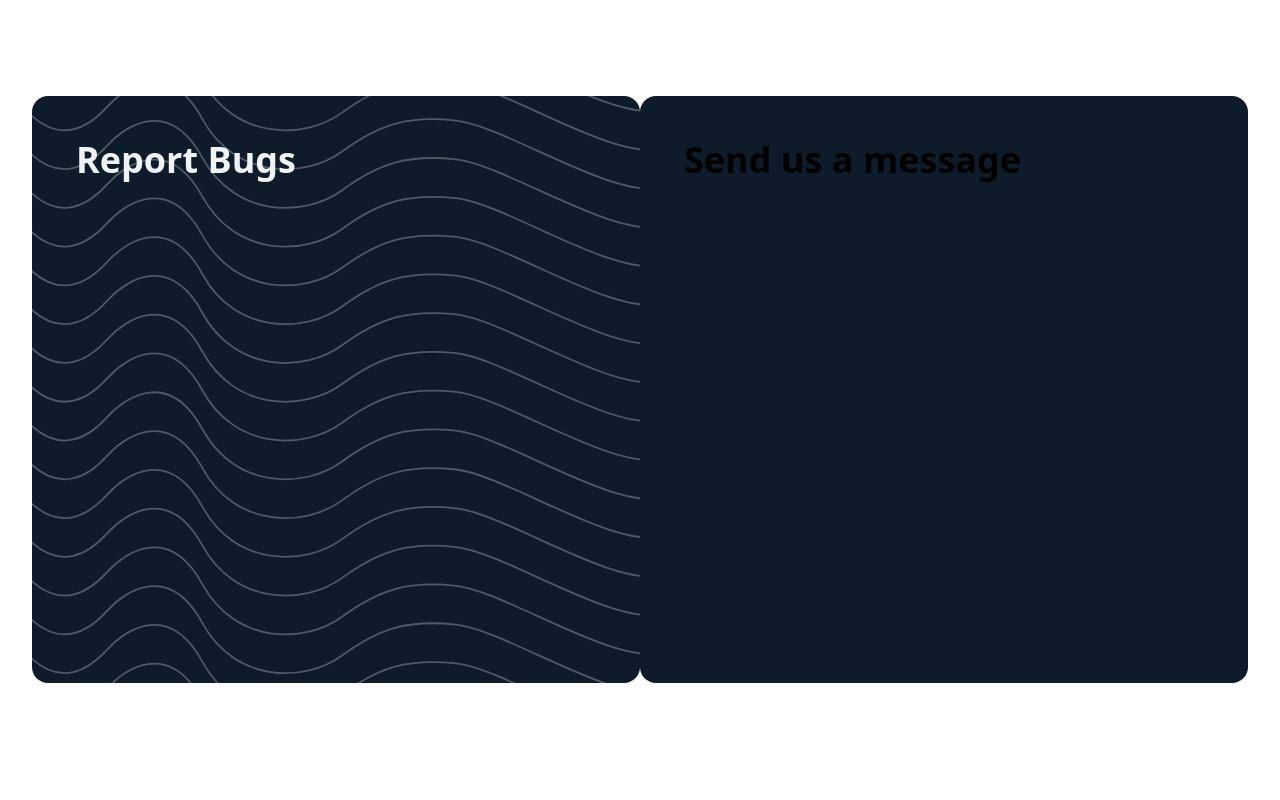
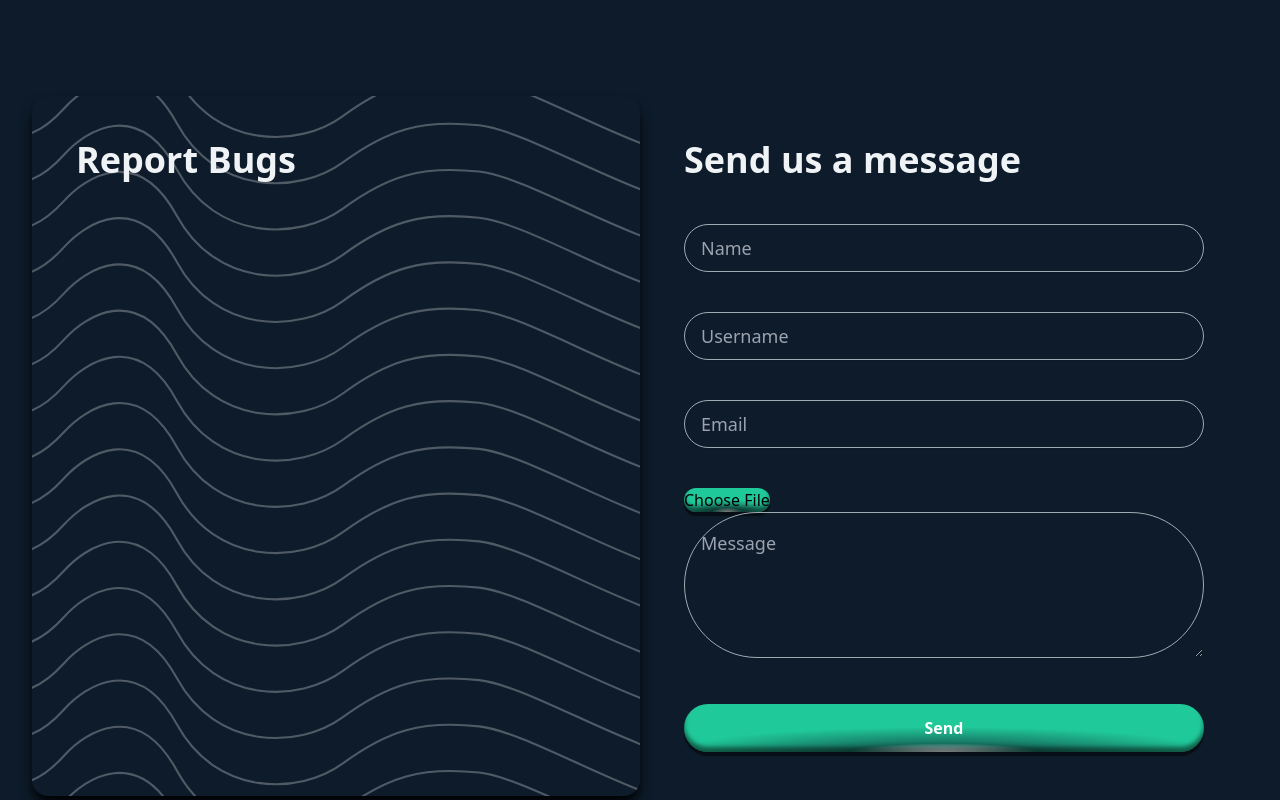
Before and after one commit to NduNdu21/stake.city-ndudev, a React (Create React App) app: page /bug-report in a window 1280 px wide. Built offline with nearby package versions, Linux system fonts and the light colour scheme; no server answers; a web font is replaced by a local one.

Commit message:
Added form elements

```diff
--- a/src/components/Layout.jsx
+++ b/src/components/Layout.jsx
@@ -1,15 +1,23 @@
 import React from "react";
 import bgImage from "../imgs/lines.svg";
+import { useState } from "react";
+
 
 export default function Layout() {
+    const [selectedFile, setSelectedFile] = useState(null);
+
+    const handleFileChange = (event) => {
+        setSelectedFile(event.target.files[0]);
+    };
+
     return (
-        <section className="py-24">
+        <section className="bg-[#0D1B2A] py-24">
             <div className="mx-auto max-w-7xl px-4 sm:px-6 lg:px-8">
                 <div className="grid lg:grid-cols-2 grid-cols-1">
                     <div className="lg:mb-0 mb-10">
                         <div className="group w-full h-full">
                             <div className="relative h-full">
-                                <img src={bgImage} alt="" className="w-full h-full lg:rounded-l-2xl rounded-2xl bg-blend-multiply bg-[#0D1B2A] object-cover"/>
+                                <img src={bgImage} alt="" className="w-full h-full lg:rounded-l-2xl rounded-2xl bg-blend-multiply bg-[#0D1B2A] object-cover shadow-lg shadow-black"/>
                                 <h1 className="text-[#F0F3F5] text-4xl font-bold leading-10 absolute top-11 left-11">Report Bugs</h1>
                                 <div className="absolute bottom-0 w-full lg:p-11 p-5">
                                     {/* Section for logos and contact details if needed */}
@@ -18,7 +26,22 @@ export default function Layout() {
                         </div>
                     </div>
                     <div className="bg-[#0D1B2A] p-5 lg:p-11 lg:rounded-r-2xl rounded-2xl">
-                        <h2 className="text-4xl font-semibold leading-10 mb-11">Send us a message</h2>
+                        <h2 className="text-[#F0F3F5] text-4xl font-semibold leading-10 mb-11">Send us a message</h2>
+                        <input type="text" class="w-full h-12 text-[#F0F3F5] placeholder-gray-400  shadow-sm bg-transparent text-lg font-normal leading-7 rounded-full border border-[#A0AAB2] focus:outline-none pl-4 mb-10" placeholder="Name"/>
+                        <input type="text" class="w-full h-12 text-[#F0F3F5] placeholder-gray-400 shadow-sm bg-transparent text-lg font-normal leading-7 rounded-full border border-[#A0AAB2] focus:outline-none pl-4 mb-10" placeholder="Username"/>
+                        <input type="text" class="w-full h-12 text-[#F0F3F5] placeholder-gray-400 shadow-sm bg-transparent text-lg font-normal leading-7 rounded-full border border-[#A0AAB2] focus:outline-none pl-4 mb-10" placeholder="Email"/>
+                        <div className="inline-block">
+                            <button className="bg-green">
+                                {selectedFile ? selectedFile.name : "Choose File"}
+                            </button>
+                            <input
+                                type="file"
+                                className="absolute left-0 top-0 opacity-0 cursor-pointer w-full h-full"
+                                onChange={handleFileChange}
+                            />
+                        </div>
+                        <textarea rows={4} class="w-full text-[#F0F3F5] placeholder-gray-400 bg-transparent text-lg shadow-sm font-normal leading-7 rounded-full border border-[#A0AAB2] focus:outline-none p-4 mb-10" placeholder="Message"/>
+                        <button class="w-full h-12 text-white text-base font-semibold leading-6 rounded-full transition-all duration-700">Send</button>
                     </div>
                 </div>
             </div>
```
